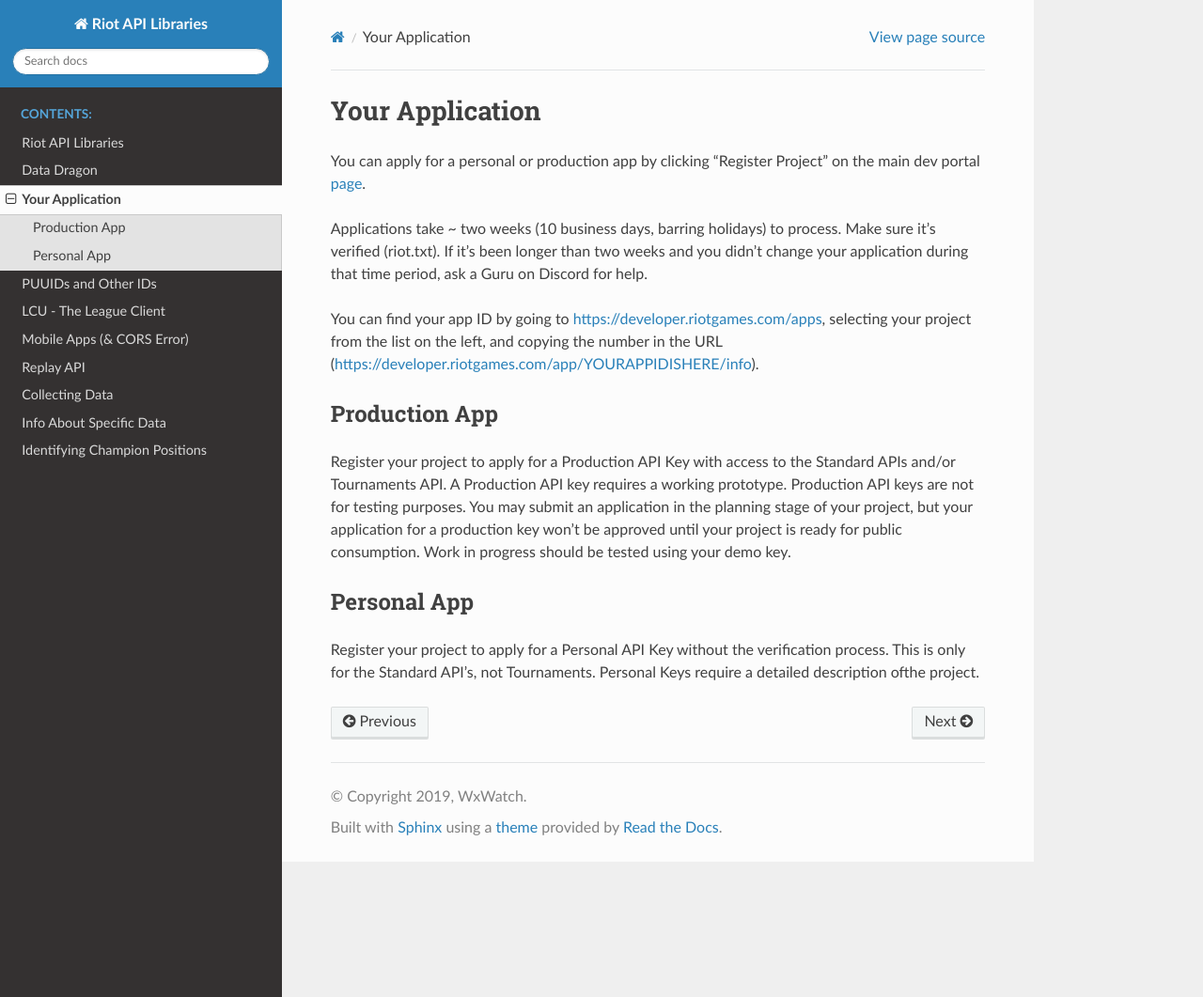
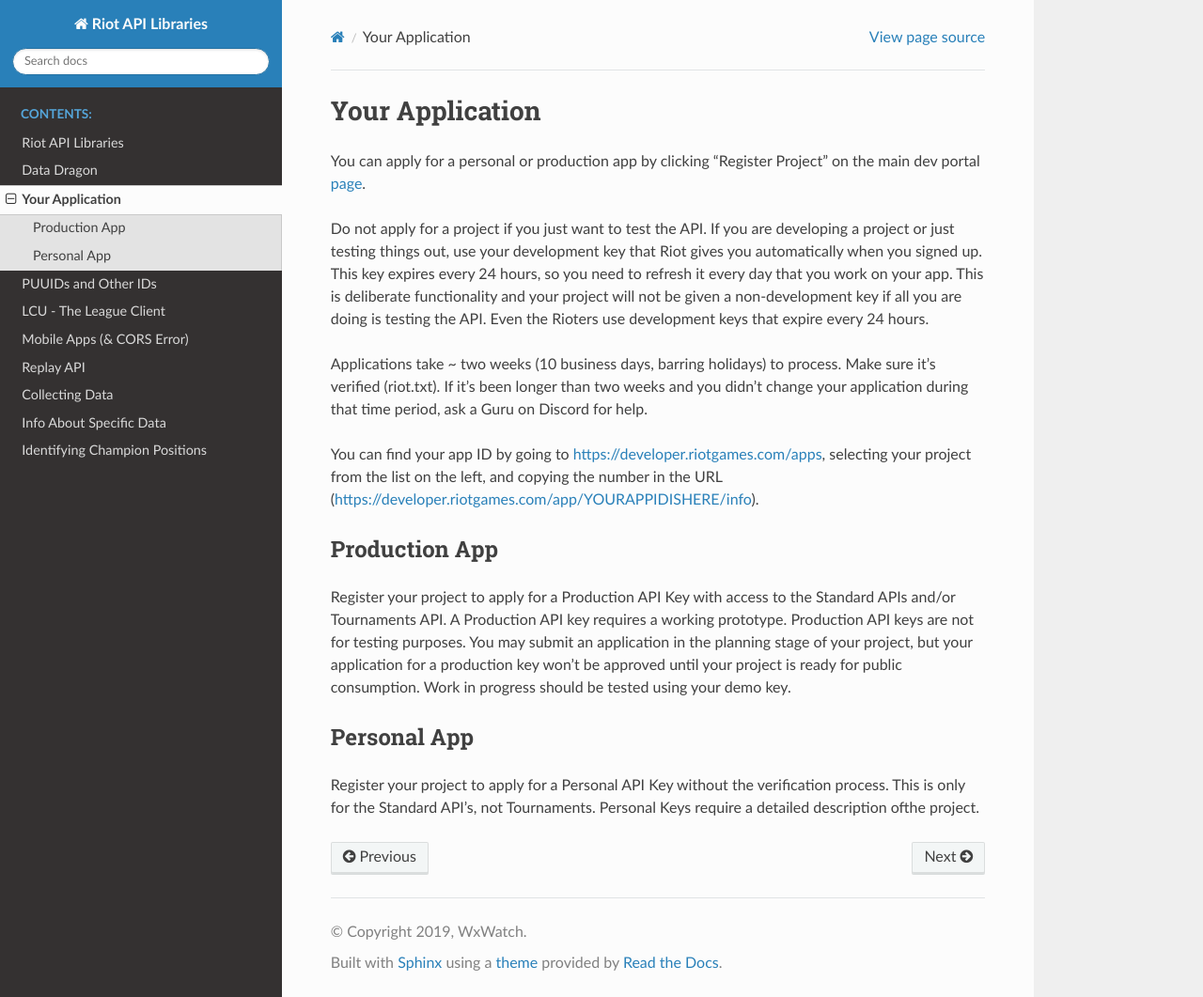
Before and after one commit to WxWatch/riot-api-libraries, a Sphinx documentation site: the page built from docs/applications.rst, in a window 1280 px wide and 1061 px high. Shown: the whole window at 94% size. Built offline with Sphinx 7.4.7 and the Read the Docs theme 2.0.0, drawn with Linux system fonts in a browser that asks for light colours; pages that are not in the unit, such as notebooks, are missing from menus.

Commit message:
added "dont make a test project"

```diff
--- a/docs/applications.rst
+++ b/docs/applications.rst
@@ -2,6 +2,8 @@
 ================
 
 You can apply for a personal or production app by clicking "Register Project" on the main dev portal `page <https://developer.riotgames.com/>`_.
+
+Do not apply for a project if you just want to test the API. If you are developing a project or just testing things out, use your development key that Riot gives you automatically when you signed up. This key expires every 24 hours, so you need to refresh it every day that you work on your app. This is deliberate functionality and your project will not be given a non-development key if all you are doing is testing the API. Even the Rioters use development keys that expire every 24 hours.
 
 Applications take ~ two weeks (10 business days, barring holidays) to process. Make sure it's verified (riot.txt). If it's been longer than two weeks and you didn't change your application during that time period, ask a Guru on Discord for help.
 
```
